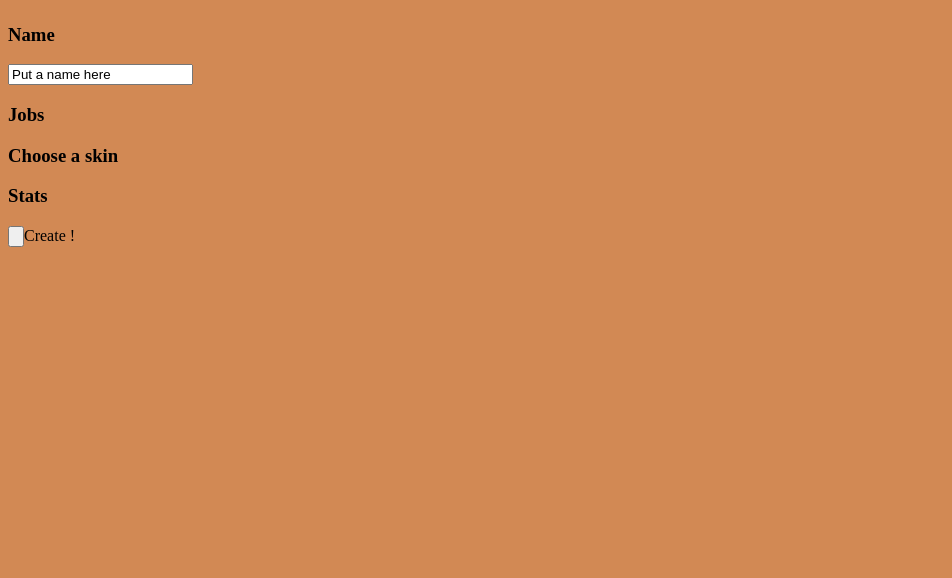
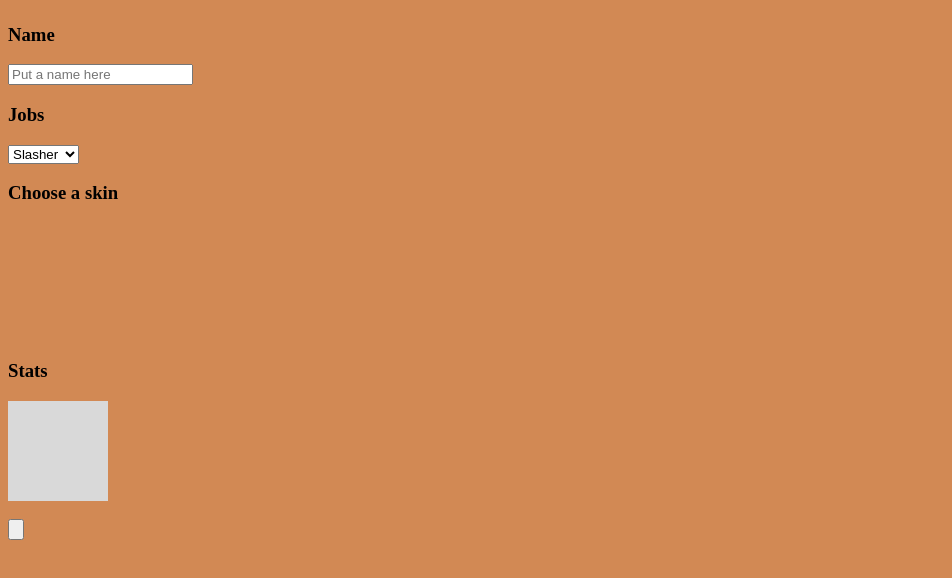
Before and after one commit to ubisoft-concurrence/game-of-the-year, a plain HTML site: page front-end/chara-creator.html in a window 1280 px wide. Shown: the part 70-648 px from the top of the page, without its empty margins (0-952 px from the left). Drawn offline with Linux system fonts and the light colour scheme.

Commit message:
selectchara1

```diff
--- a/front-end/chara-crea-style.css
+++ b/front-end/chara-crea-style.css
@@ -22,3 +22,14 @@ html{
     color: #D9D9D9;
     text-shadow: 1px 1px 2px black;
   }
+
+  .skin-list{
+    width: 100px;
+    height: 100px;
+  }
+
+  .stats-info{
+    background-color: #D9D9D9;
+    width: 100px;
+    height: 100px;
+  }
--- a/front-end/chara-creator.html
+++ b/front-end/chara-creator.html
@@ -11,15 +11,27 @@
 
     <div>
         <h3>Name</h3>
-        <input type="text" value="Put a name here">
+        <input type="text" placeholder="Put a name here">
 
         <h3>Jobs</h3>
+        <select name="pets" id="pet-select">
+            <option value="slasher">Slasher</option>
+            <option value="wall">Wall</option>
+            <option value="killer">Killer</option>
+            <option value="monster">Monster</option>
+            <option value="gunner">Gunner</option>
+        </select>
 
         <h3>Choose a skin</h3>
+        <div class="skin-list">
+
+        </div><br>
 
         <h3>Stats</h3>
+        <div class="stats-info">
 
-        <input type="button">Create !
+        </div><br>
+        <input type="button" placeholder="Create !">
     </div>
 
     <div>
```
